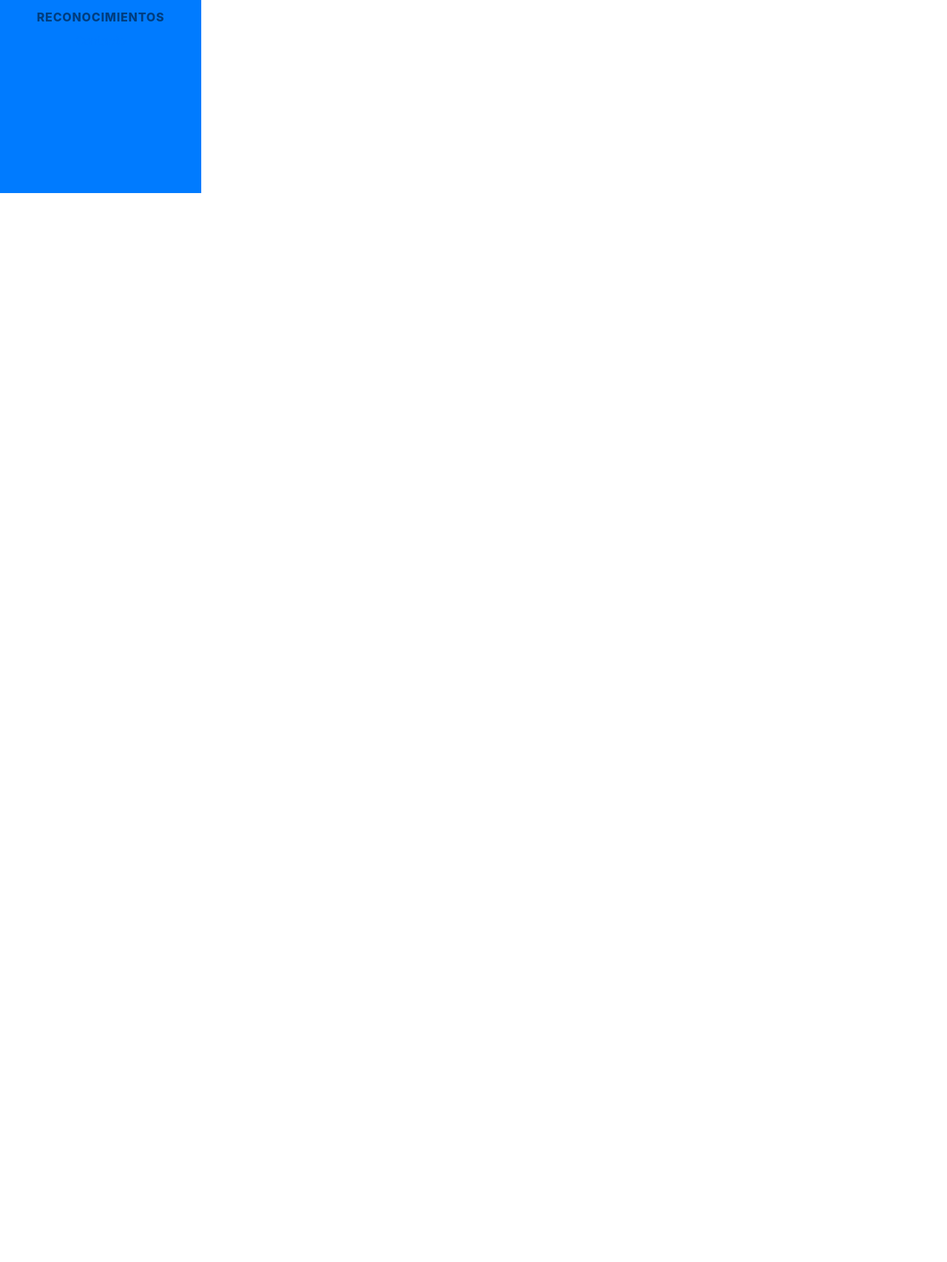
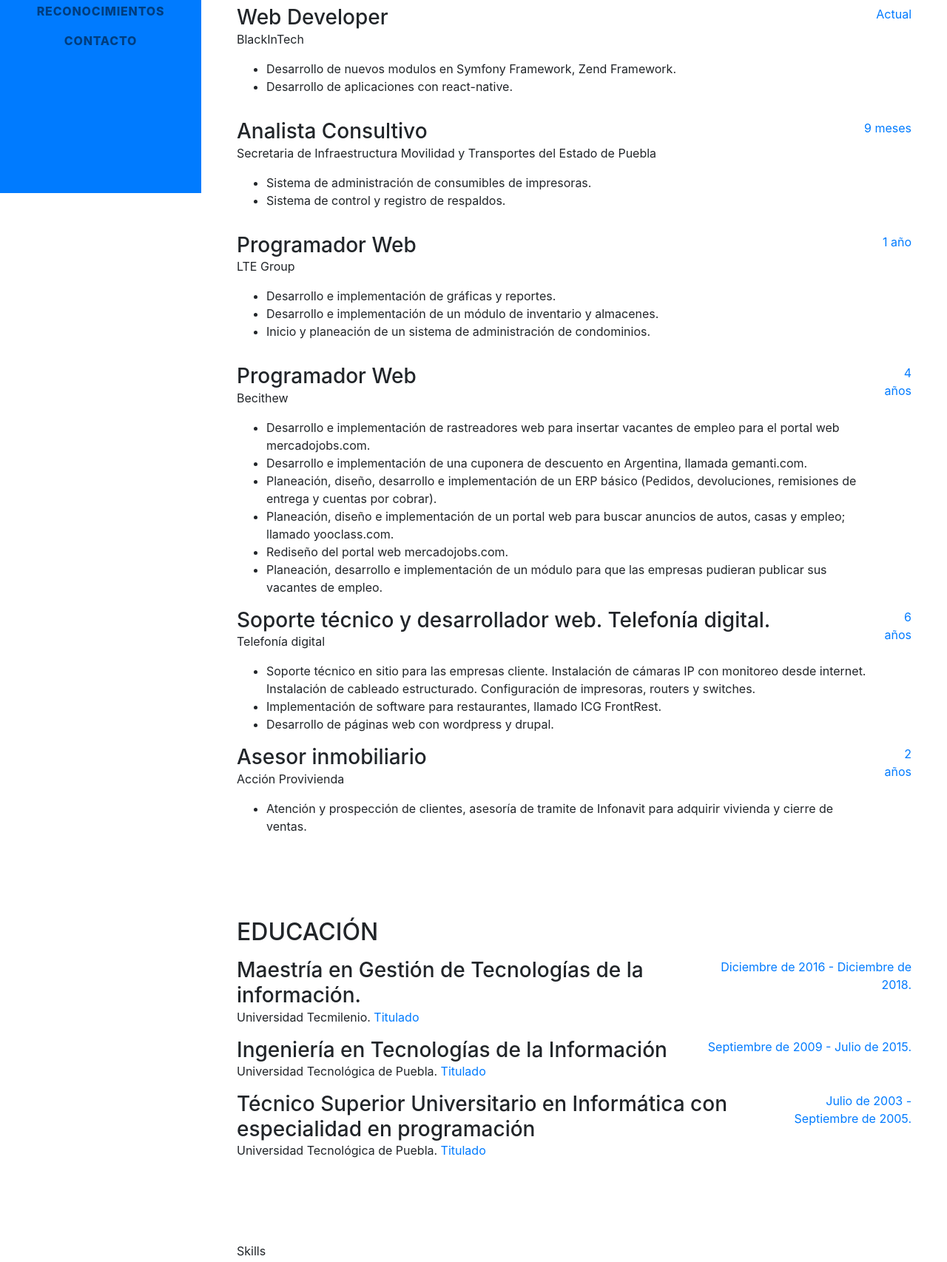
Before and after one commit to Sirpyerre/resume_cv, a Gatsby site: page / in a window 1280 px wide. Shown: the part 539-2245 px from the top of the page at 74% size. Before the commit the page ends 800 px from the top, so only its background shows below. Built offline with nearby package versions, Linux system fonts and the light colour scheme; Gatsby itself is replaced by a stand-in of ours.

Commit message:
agregando partes del cv

```diff
--- a/gatsby-config.js
+++ b/gatsby-config.js
@@ -5,5 +5,16 @@
  */
 
 module.exports = {
-  /* Your site config here */
+  siteMetadata: {
+    title: `Pandas Eating Lots`,
+  },
+  plugins: [
+    {
+      resolve: `gatsby-source-filesystem`,
+      options: {
+        name: `src`,
+        path: `${__dirname}/src/`,
+      },
+    },
+  ],
 }
--- a/package.json
+++ b/package.json
@@ -16,6 +16,7 @@
   "dependencies": {
     "bootstrap": "^4.4.1",
     "gatsby": "^2.19.7",
+    "gatsby-source-filesystem": "^2.1.48",
     "react": "^16.12.0",
     "react-bootstrap": "^1.0.0-beta.16",
     "react-dom": "^16.12.0"
--- a/src/components/Sidebar.js
+++ b/src/components/Sidebar.js
@@ -21,20 +21,20 @@ export const Sidebar = () => (
           <Nav.Link href="#experience" eventKey="experience" >Experiencia</Nav.Link>
         </Nav.Item>
         <Nav.Item>
-          <Nav.Link eventKey="link-2">Educación</Nav.Link>
+          <Nav.Link eventKey="education" href="#education">Educación</Nav.Link>
         </Nav.Item>
         <Nav.Item>
-          <Nav.Link eventKey="link-3">Skills</Nav.Link>
+          <Nav.Link eventKey="skills" href="#skills">Skills</Nav.Link>
         </Nav.Item>
         <Nav.Item>
-          <Nav.Link eventKey="link-4">Intereses</Nav.Link>
+          <Nav.Link eventKey="interests" href="#interest">Intereses</Nav.Link>
         </Nav.Item>
         <Nav.Item>
-          <Nav.Link eventKey="link-5">Reconocimientos</Nav.Link>
+          <Nav.Link eventKey="awards" href="#awards">Reconocimientos</Nav.Link>
         </Nav.Item>
         <Nav.Item>
-          {/*<Nav.Link eventKey="link-2">Contacto</Nav.Link>*/}
-          <Link to="/contact/">Contacto</Link>
+          <Nav.Link eventKey="contact" href="#contact">Contacto</Nav.Link>
+          {/*<Link to="/contact/">Contacto</Link>*/}
         </Nav.Item>
       </Nav>
     </Navbar.Collapse>
--- a/src/pages/about.js
+++ b/src/pages/about.js
@@ -1,7 +1,34 @@
-import React from 'react';
+import React from "react"
+
 export default () => (
   <div>
-    <h1>About me</h1>
-    <p>I’m good enough, I’m smart enough, and gosh darn it, people like me!</p>
+    <h1 className="mb-0">
+      Pedro
+      <span className="text-primary"> Rojas Reyes</span>
+    </h1>
+    <div className="subheading mb-5">San Ramón · Puebla, MX ·
+      <a href="mailto:pedro.rojas@gmail.com"> pedro.rojas(@)gmail.com</a>
+    </div>
+    <p className="lead mb-5">Licenciado en Tecnologías de la información, con Maestría en Gestión de Tecnologías de la
+      Información, con certificación en Administración de Proyectos. Programador web (PHP, MySQL, JavaScript, JQuery,
+      CSS3, HTML 5 y VUE), Soporte técnico, Administración de servidores, SQL Server, Laravel, Symfony, GIT e
+      implementación de APIS.
+      Interesado en colaborar en las áreas de desarrollo de software, Administración de proyectos en empresas del giro
+      de manufactura y servicios.
+    </p>
+    <div className="social-icons">
+      <a href="#">
+        <i className="fab fa-linkedin-in"/>
+      </a>
+      <a href="#">
+        <i className="fab fa-github"/>
+      </a>
+      <a href="#">
+        <i className="fab fa-twitter"/>
+      </a>
+      <a href="#">
+        <i className="fab fa-facebook-f"/>
+      </a>
+    </div>
   </div>
 )
--- /dev/null
+++ b/src/pages/awards.js
@@ -0,0 +1,5 @@
+import React from "react"
+
+export default () => (
+  <div>Awards</div>
+)
--- /dev/null
+++ b/src/pages/education.js
@@ -0,0 +1,43 @@
+import React from "react"
+
+export default () => (
+  <div className="w-100">
+    <h2 className="mb-3">EDUCACIÓN</h2>
+
+    <div className="resume-item d-flex flex-column flex-md-row justify-content-between">
+      <div className="resume-content">
+        <h3 className="mb-0">Maestría en Gestión de Tecnologías de la información.</h3>
+        <div className="subheading mb-3">
+          Universidad Tecmilenio. <span className="text-primary">Titulado</span>
+        </div>
+      </div>
+      <div className="resume-date text-md-right">
+        <span className="text-primary">Diciembre de 2016 - Diciembre de 2018.</span>
+      </div>
+    </div>
+    <div className="resume-item d-flex flex-column flex-md-row justify-content-between">
+      <div className="resume-content">
+        <h3 className="mb-0">Ingeniería en Tecnologías de la Información</h3>
+        <div className="subheading mb-3">
+          Universidad Tecnológica de Puebla. <span className="text-primary">Titulado</span>
+        </div>
+      </div>
+      <div className="resume-date text-md-right">
+        <span className="text-primary">Septiembre de 2009 - Julio de 2015.</span>
+      </div>
+    </div>
+    <div className="resume-item d-flex flex-column flex-md-row justify-content-between">
+      <div className="resume-content">
+        <h3 className="mb-0">Técnico Superior Universitario en Informática con especialidad en programación</h3>
+        <div className="subheading mb-3">
+          Universidad Tecnológica de Puebla. <span className="text-primary">Titulado</span>
+        </div>
+
+      </div>
+      <div className="resume-date text-md-right">
+        <span className="text-primary"> Julio de 2003 - Septiembre de 2005.</span>
+      </div>
+    </div>
+
+  </div>
+)
--- /dev/null
+++ b/src/pages/experience.js
@@ -0,0 +1,132 @@
+import React from "react"
+
+export default () => (
+  <div className="w-100">
+    <h2 className="mb-3">Experience</h2>
+
+    <div className="resume-item d-flex flex-column flex-md-row justify-content-between mb-3">
+      <div className="resume-content">
+        <h3 className="mb-0">Web Developer</h3>
+        <div className="subheading mb-3">BlackInTech</div>
+        <ul>
+          <li>Desarrollo de nuevos modulos en Symfony Framework, Zend Framework.</li>
+          <li>Desarrollo de aplicaciones con react-native.</li>
+        </ul>
+      </div>
+      <div className="resume-date text-md-right">
+        <span className="text-primary">Actual</span>
+      </div>
+    </div>
+
+    <div className="resume-item d-flex flex-column flex-md-row justify-content-between mb-3">
+      <div className="resume-content">
+        <h3 className="mb-0">Analista Consultivo</h3>
+        <div className="subheading mb-3">Secretaria de Infraestructura Movilidad y Transportes del Estado de Puebla
+        </div>
+        <ul>
+          <li>
+            Sistema de administración de consumibles de impresoras.
+          </li>
+          <li>
+            Sistema de control y registro de respaldos.
+          </li>
+        </ul>
+      </div>
+      <div className="resume-date text-md-right">
+        <span className="text-primary">9 meses</span>
+      </div>
+    </div>
+
+    <div className="resume-item d-flex flex-column flex-md-row justify-content-between mb-3">
+      <div className="resume-content">
+        <h3 className="mb-0">Programador Web</h3>
+        <div className="subheading mb-3">LTE Group</div>
+        <ul>
+          <li>
+            Desarrollo e implementación de gráficas y reportes.
+          </li>
+          <li>
+            Desarrollo e implementación de un módulo de inventario y almacenes.
+          </li>
+          <li>
+            Inicio y planeación de un sistema de administración de condominios.
+          </li>
+        </ul>
+      </div>
+      <div className="resume-date text-md-right">
+        <span className="text-primary">1 año</span>
+      </div>
+    </div>
+
+    <div className="resume-item d-flex flex-column flex-md-row justify-content-between">
+      <div className="resume-content">
+        <h3 className="mb-0">Programador Web</h3>
+        <div className="subheading mb-3">Becithew</div>
+        <ul>
+          <li> Desarrollo e implementación de rastreadores web para insertar vacantes de empleo para el portal web
+            mercadojobs.com.
+          </li>
+          <li>
+            Desarrollo e implementación de una cuponera de descuento en Argentina, llamada gemanti.com.
+          </li>
+          <li>
+            Planeación, diseño, desarrollo e implementación de un ERP básico (Pedidos, devoluciones, remisiones de
+            entrega y cuentas por cobrar).
+          </li>
+          <li>
+            Planeación, diseño e implementación de un portal web para buscar anuncios de autos, casas y empleo; llamado
+            yooclass.com.
+          </li>
+          <li>
+            Rediseño del portal web mercadojobs.com.
+          </li>
+          <li>
+            Planeación, desarrollo e implementación de un módulo para que las empresas pudieran publicar sus vacantes de
+            empleo.
+          </li>
+        </ul>
+      </div>
+      <div className="resume-date text-md-right">
+        <span className="text-primary">4 años</span>
+      </div>
+    </div>
+
+    <div className="resume-item d-flex flex-column flex-md-row justify-content-between">
+      <div className="resume-content">
+        <h3 className="mb-0">Soporte técnico y desarrollador web. Telefonía digital.</h3>
+        <div className="subheading mb-3">Telefonía digital</div>
+        <ul>
+          <li>Soporte técnico en sitio para las empresas cliente. Instalación de cámaras IP con monitoreo desde
+            internet. Instalación de cableado estructurado. Configuración de impresoras, routers y switches.
+          </li>
+          <li>
+            Implementación de software para restaurantes, llamado ICG FrontRest.
+          </li>
+          <li>
+            Desarrollo de páginas web con wordpress y drupal.
+          </li>
+
+        </ul>
+      </div>
+      <div className="resume-date text-md-right">
+        <span className="text-primary">6 años</span>
+      </div>
+    </div>
+
+    <div className="resume-item d-flex flex-column flex-md-row justify-content-between">
+      <div className="resume-content">
+        <h3 className="mb-0">Asesor inmobiliario</h3>
+        <div className="subheading mb-3">Acción Provivienda</div>
+        <ul>
+          <li>Atención y prospección de clientes, asesoría de tramite de Infonavit para adquirir vivienda y cierre de
+            ventas.
+          </li>
+        </ul>
+      </div>
+      <div className="resume-date text-md-right">
+        <span className="text-primary">2 años</span>
+      </div>
+    </div>
+
+  </div>
+)
--- a/src/pages/index.js
+++ b/src/pages/index.js
@@ -3,6 +3,12 @@ import { Container } from "react-bootstrap"
 import { Sidebar } from "../components/Sidebar"
 import "bootstrap/dist/css/bootstrap.min.css"
 import About from "../pages/about";
+import Contact from "../pages/contact";
+import Experience from "../pages/experience";
+import Education from "../pages/education"
+import Skills from "../pages/skills"
+import Awards from "../pages/awards"
+import Interest from "../pages/interests"
 import "../resume.css"
 
 export default () => (
@@ -15,12 +21,26 @@ export default () => (
         </div>
       </section>
       <section className="resume-section p-3 p-lg-5 d-flex align-items-center" id="experience">
+          <Experience/>
+      </section>
+      <section className="resume-section p-3 p-lg-5 d-flex align-items-center" id="education">
+        <Education/>
+      </section>
+      <section className="resume-section p-3 p-lg-5 d-flex align-items-center" id="skills">
+        <Skills/>
+      </section>
+      <section className="resume-section p-3 p-lg-5 d-flex align-items-center" id="interest">
+        <Interest/>
+      </section>
+      <section className="resume-section p-3 p-lg-5 d-flex align-items-center" id="awards">
+        <Awards/>
+      </section>
+      <section className="resume-section p-3 p-lg-5 d-flex align-items-center" id="contact">
         <div className="w-100">
-          <h1>Hello gatsby!</h1>
-          <p> What a worls!</p>
-          <img src="https://source.unsplash.com/random/400x200" alt=""/>
+          <Contact/>
         </div>
       </section>
+
     </Container>
   </div>
 )
--- /dev/null
+++ b/src/pages/interests.js
@@ -0,0 +1,5 @@
+import React from "react"
+
+export default () => (
+  <div>Interest</div>
+)
--- /dev/null
+++ b/src/pages/skills.js
@@ -0,0 +1,5 @@
+import React from "react"
+
+export default () => (
+  <div>Skills</div>
+)
```
Also changed, not shown: 1 other file.
